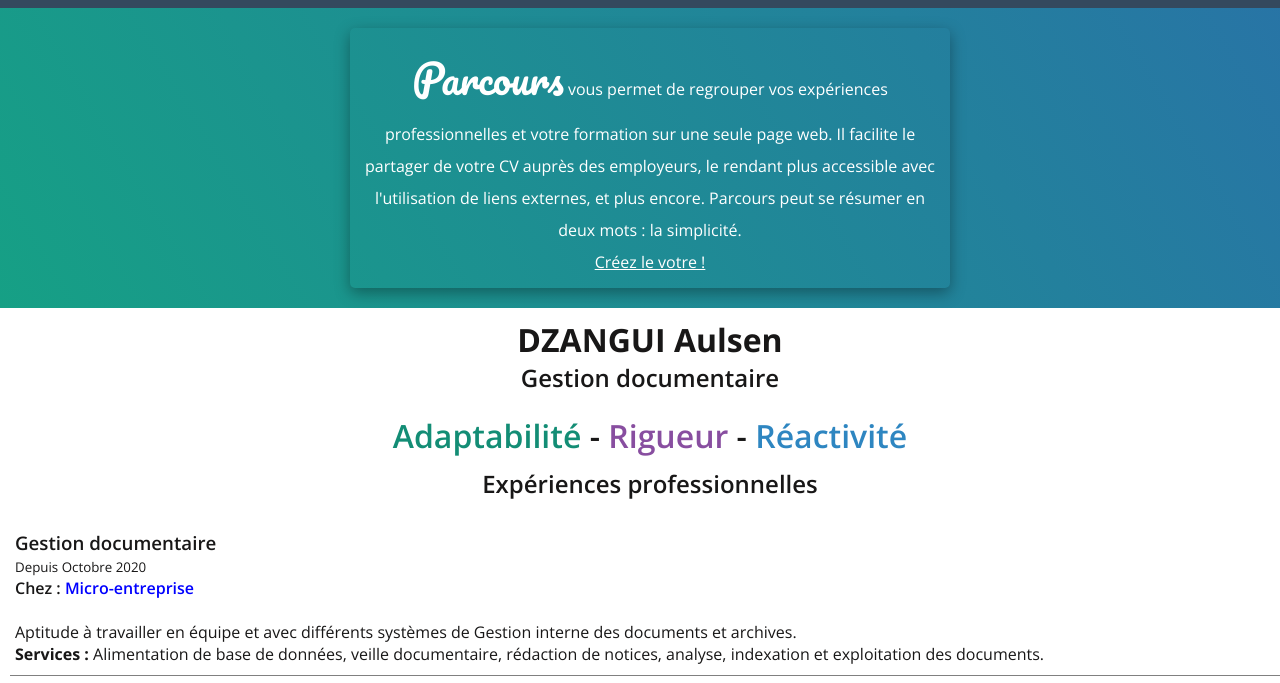
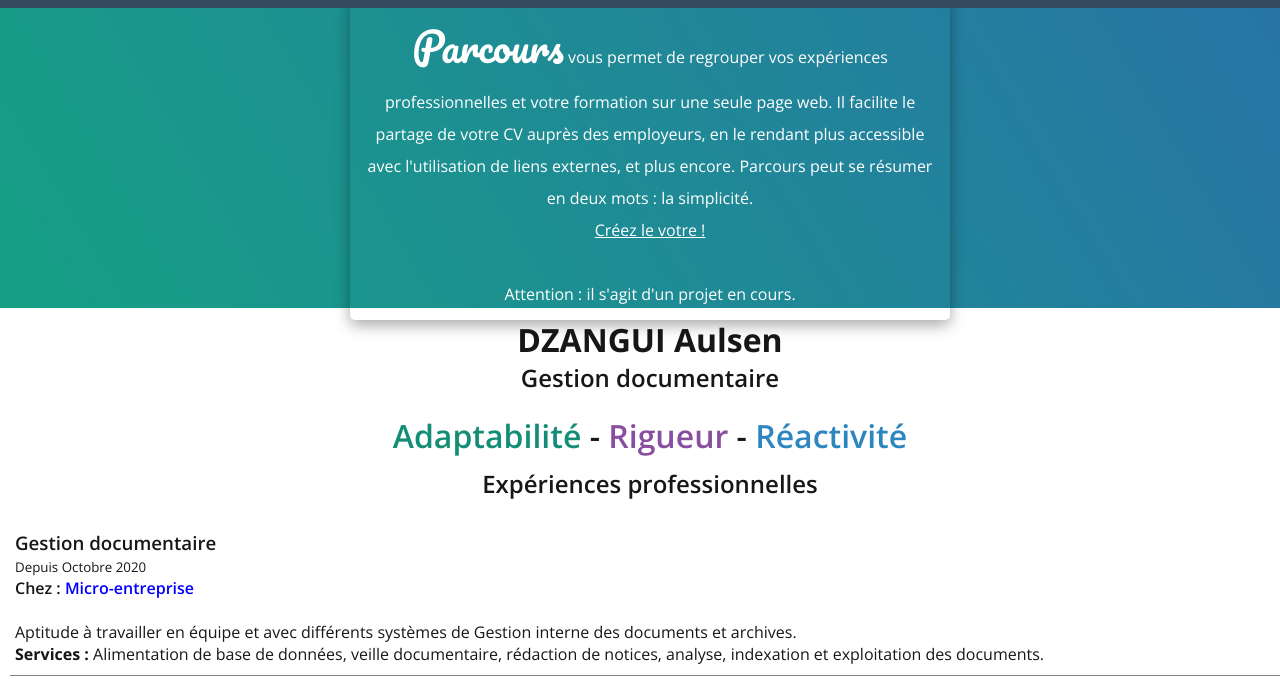
Before and after one commit to tranedz/tranedz.github.io, a plain HTML site: page index.html in a window 1280 px wide. Shown: the part 56-739 px from the top of the page. Drawn offline with nearby package versions, Linux system fonts and the light colour scheme.

Commit message:
Update index.html

```diff
--- a/index.html
+++ b/index.html
@@ -33,8 +33,10 @@
         <div class="row">
             <div class="resume_section">
                 <div class="info">
-                    <p><span>Parcours</span> vous permet de regrouper vos expériences professionnelles et votre formation sur une seule page web. Il facilite le partager de votre CV auprès des employeurs, le rendant plus accessible avec l'utilisation de liens externes, et plus encore. Parcours peut se résumer en deux mots : la simplicité.</p>
+                    <p><span>Parcours</span> vous permet de regrouper vos expériences professionnelles et votre formation sur une seule page web. Il facilite le partage de votre CV auprès des employeurs, en le rendant plus accessible avec l'utilisation de liens externes, et plus encore. Parcours peut se résumer en deux mots : la simplicité.</p>
                     <p><a href="">Créez le votre !</a></p>
+                    <br>
+                    <p>Attention : il s'agit d'un projet en cours.</p>
                 </div>
             </div>
         </div>
```
